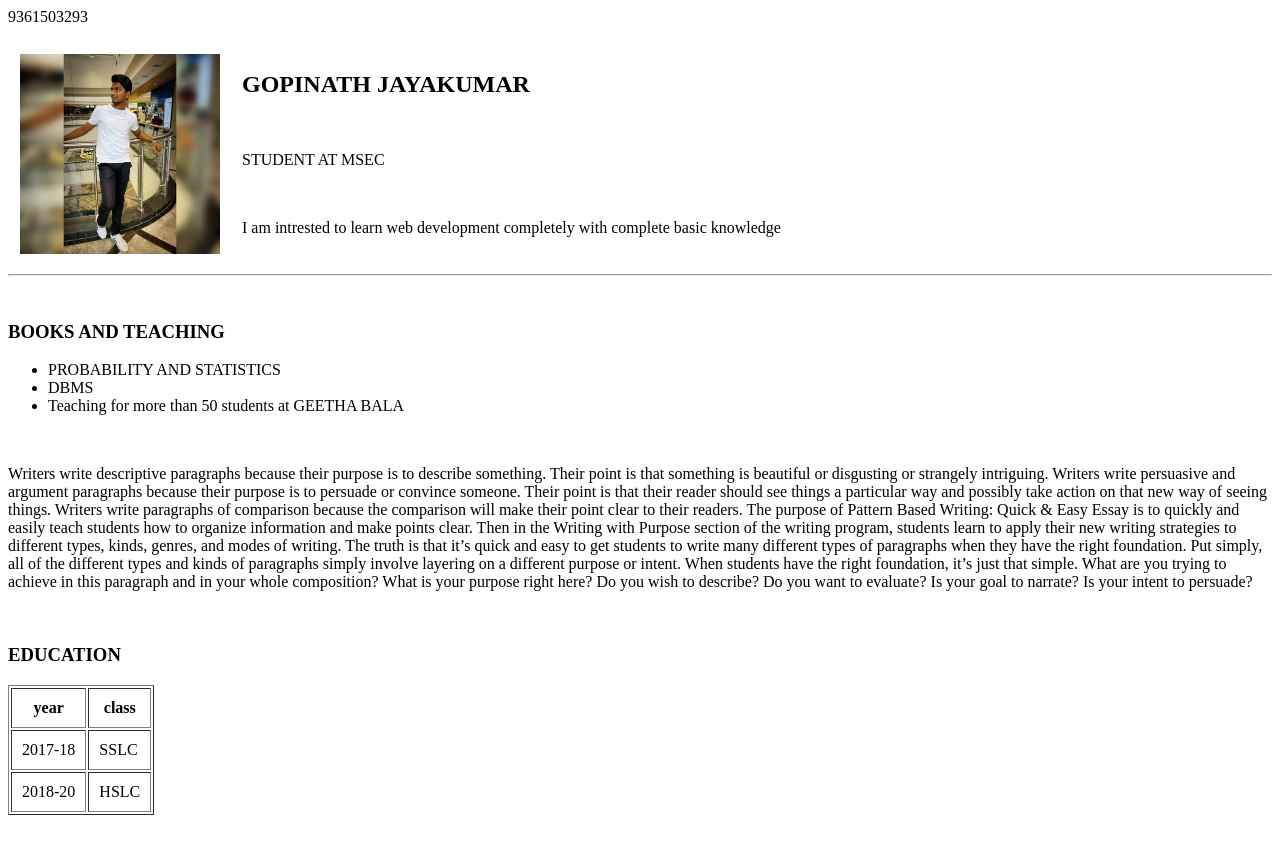
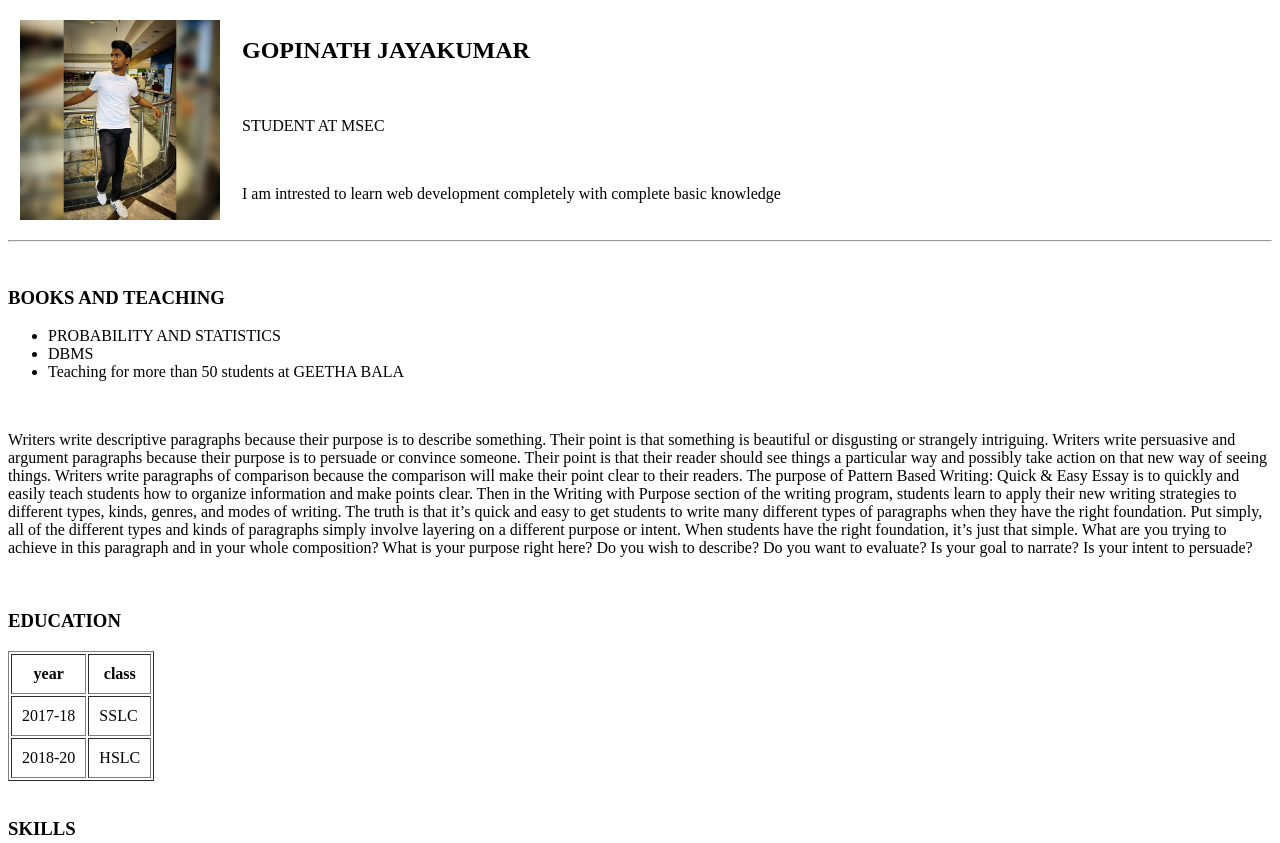
Before and after one commit to DANTECELINE/DC, a plain HTML site: page index.html in a window 1280 px wide. Shown: the top 843 px of the page. Drawn offline with Linux system fonts and the light colour scheme.

Commit message:
added dd

```diff
--- a/index.html
+++ b/index.html
@@ -4,7 +4,6 @@
     <title>Gopi's Page</title>
   </head>
   <body>
-    <p>9361503293</p>
     <table  cellpadding="10">
       <tr>
         <td><img src="GOPPS.jpeg" width="200" height="200"></td>
```
